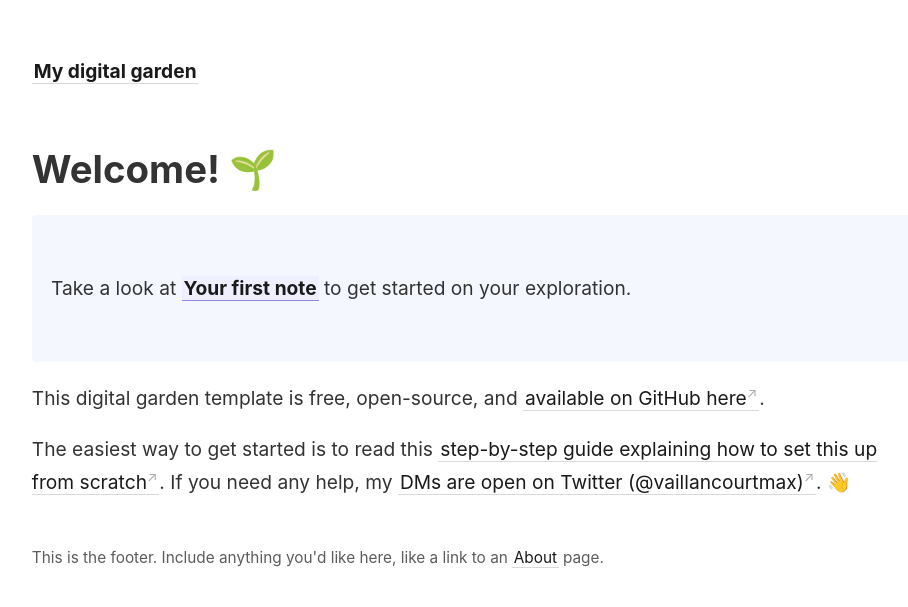
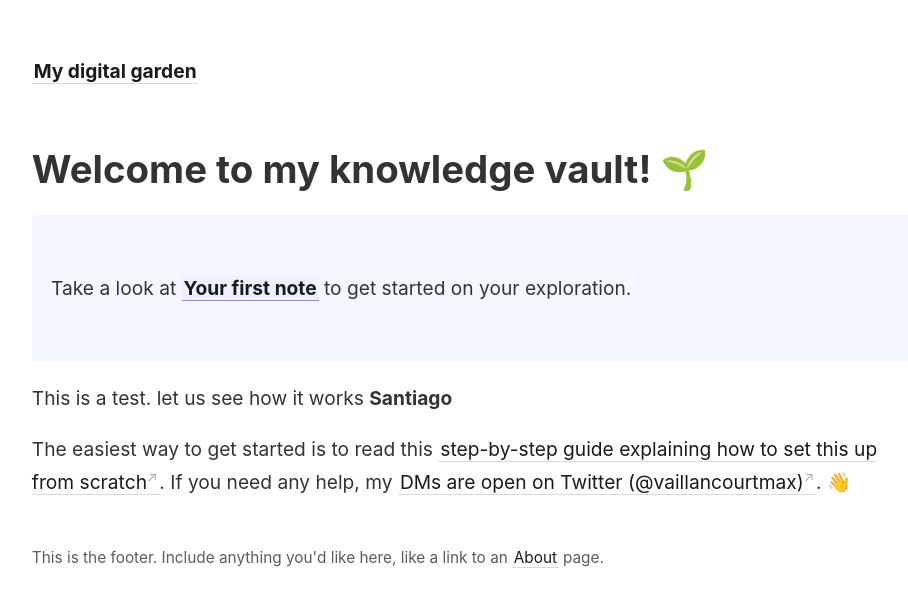
Before and after one commit to orregosantiago/knowledge-vault, a Jekyll site: the page built from _pages/index.md, in a window 1280 px wide. Shown: the top 607 px of the page, without its empty margins (45-953 px from the left). Built offline with Jekyll 4.4.1, drawn with Linux system fonts in a browser that asks for light colours.

Commit message:
Update index.md

```diff
--- a/_pages/index.md
+++ b/_pages/index.md
@@ -5,13 +5,13 @@ id: home
 permalink: /
 ---
 
-# Welcome! 🌱
+# Welcome to my knowledge vault! 🌱
 
 <p style="padding: 3em 1em; background: #f5f7ff; border-radius: 4px;">
   Take a look at <span style="font-weight: bold">[[Your first note]]</span> to get started on your exploration.
 </p>
 
-This digital garden template is free, open-source, and [available on GitHub here](https://github.com/maximevaillancourt/digital-garden-jekyll-template).
+This is a test. let us see how it works **Santiago**
 
 The easiest way to get started is to read this [step-by-step guide explaining how to set this up from scratch](https://maximevaillancourt.com/blog/setting-up-your-own-digital-garden-with-jekyll). If you need any help, my [DMs are open on Twitter (@vaillancourtmax)](https://twitter.com/vaillancourtmax). 👋
 
```
